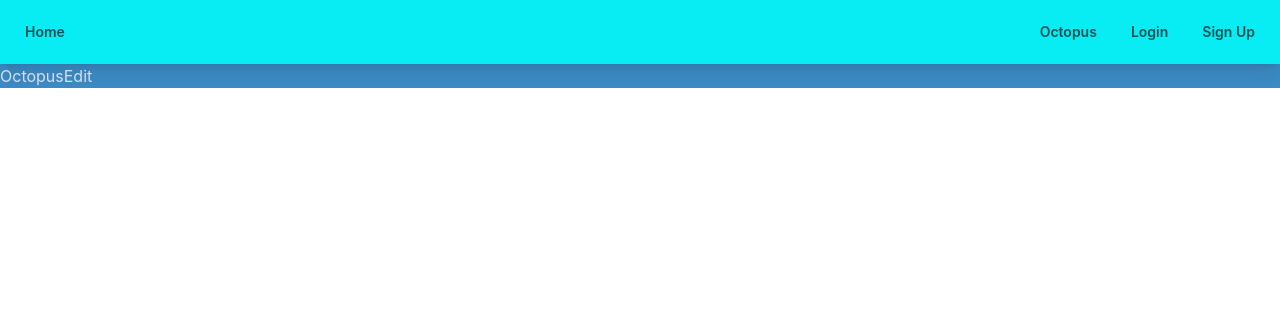
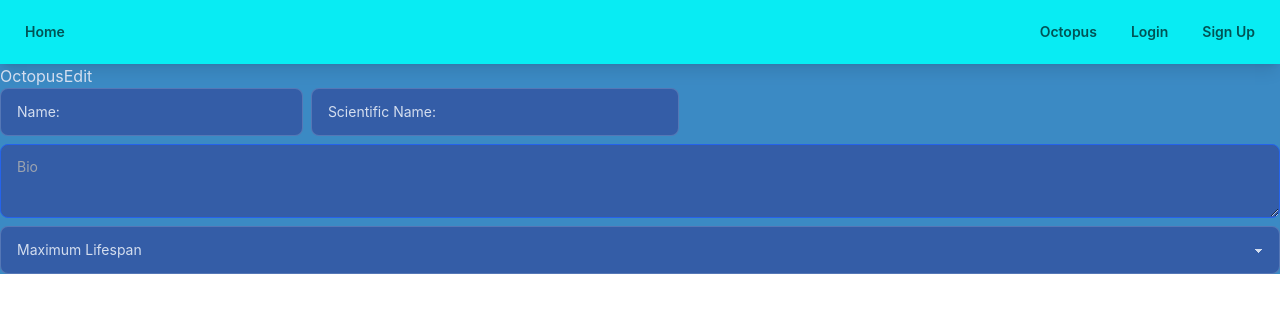
Before and after one commit to joefreeman8/octopuscollector-fe, a React (Create React App) app: page /octopus/1/edit in a window 1280 px wide. Shown: the top 312 px of the page. Built offline with nearby package versions, Linux system fonts and the light colour scheme.

Commit message:
built out the OctopusEdit form, need to have it prepopulated with current Octopus' data next

```diff
--- a/src/components/octopus/OctopusDetail.jsx
+++ b/src/components/octopus/OctopusDetail.jsx
@@ -4,6 +4,7 @@ import { useParams, Link } from "react-router-dom"
 import AddPhoto from "./AddPhoto"
 import AddSighting from "./AddSighting"
 import Loading from "../common/Loading"
+import OctopusEdit from "./OctopusEdit"
 
 
 export default function OctopusDetail() {
@@ -11,6 +12,7 @@ export default function OctopusDetail() {
   const [data, setData] = useState(null)
   const [photoAdded, setPhotoAdded] = useState(false)
   const [sightingAdded, setSightingAdded] = useState(false)
+  const [isEditMode, setIsEditMode] = useState(true)
   const { id } = useParams()
 
   const isLoading = !data
@@ -47,11 +49,17 @@ export default function OctopusDetail() {
             <div className="text-center flex flex-col md:flex-row gap-4 justify-center md:items-start">
               <div className="card p-4 md:w-1/2">
                 <div className="card-body flex items-center">
-                  <h1 className="text-white card-title text-center">
-                    {data.name} <span className="text-sm">({data.scientific_name})</span>
-                  </h1>
-                  <p><strong className="text-white">Bio:</strong> {data.description}</p>
-                  <p><strong className="text-white">Maximum life span:</strong> {data.life_span} years.</p>
+                  {isEditMode ? (
+                    <OctopusEdit />
+                  ) : (
+                    <>
+                      <h1 className="text-white card-title text-center">
+                        {data.name} <span className="text-sm">({data.scientific_name})</span>
+                      </h1>
+                      <p><strong className="text-white">Bio:</strong> {data.description}</p>
+                      <p><strong className="text-white">Maximum life span:</strong> {data.life_span} years.</p>
+                    </>
+                  )}
                 </div>
                 <hr />
                 <AddPhoto octopusData={data} setPhotoAdded={setPhotoAdded} />
--- a/src/components/octopus/OctopusEdit.jsx
+++ b/src/components/octopus/OctopusEdit.jsx
@@ -1,9 +1,29 @@
 
 export default function OctopusEdit() {
+
+
   return (
-    <div>OctopusEdit</div>
-    // <form>
-
-    // </form>
+    <>
+      <div>OctopusEdit</div>
+      <form className="form-control">
+        <div className="flex gap-2">
+          <label className="input input-bordered flex items-center gap-2 text-sm text-base-content" htmlFor="name">Name:
+            <input type="text" id="name" className="grow" />
+          </label>
+          <label className="input input-bordered flex items-center gap-2 text-sm" htmlFor="scientific-name">Scientific Name:
+            <input type="text" id="scientific-name" className="grow" />
+          </label>
+        </div>
+        <textarea className="mt-2 textarea textarea-info" placeholder="Bio"></textarea>
+        <select className="mt-2 select select-bordered w-full">
+          <option disabled selected>Maximum Lifespan</option>
+          <option value="1">One Year</option>
+          <option value="2">Two Years</option>
+          <option value="3">Three Years</option>
+          <option value="4">Four Years</option>
+          <option value="5">Five Years</option>
+        </select>
+      </form>
+    </>
   )
 }
```
